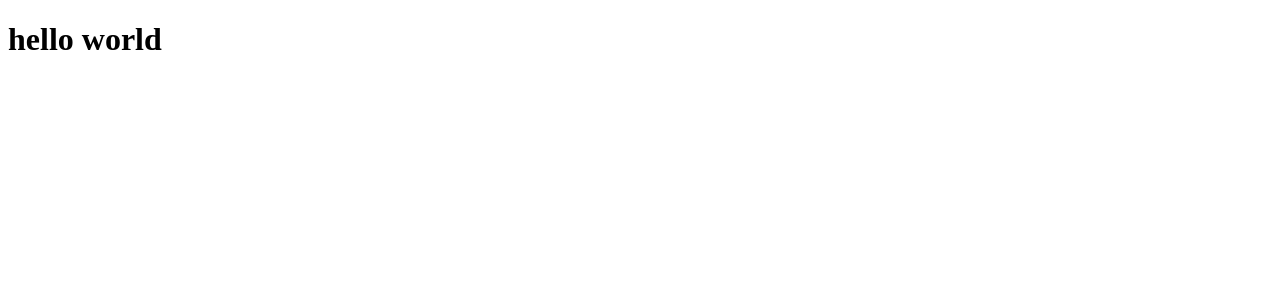
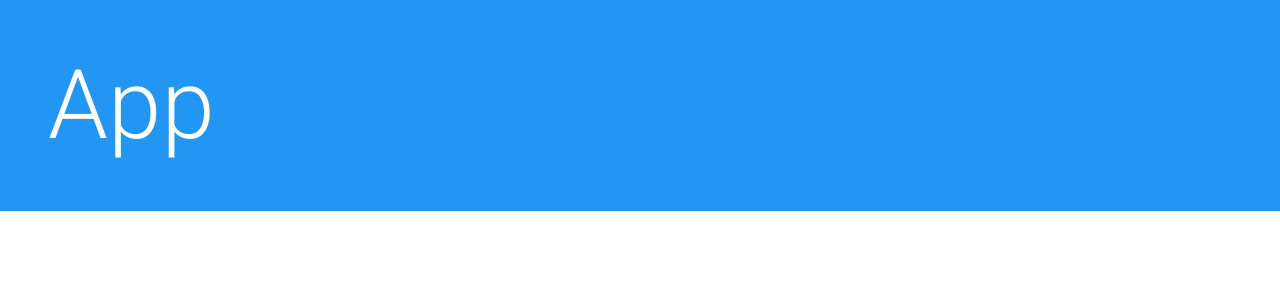
Before and after one commit to SasnarineDeodat/realist, a React (Create React App) app in the folder client/: page / in a window 1280 px wide. Shown: the top 300 px of the page. Built offline with nearby package versions, Linux system fonts and the light colour scheme.

Commit message:
How to use material bootstrap theme in React?

```diff
--- a/client/public/index.html
+++ b/client/public/index.html
@@ -10,34 +10,18 @@
       content="Web site created using create-react-app"
     />
     <link rel="apple-touch-icon" href="%PUBLIC_URL%/logo192.png" />
-    <!--
-      manifest.json provides metadata used when your web app is installed on a
-      user's mobile device or desktop. See https://developers.google.com/web/fundamentals/web-app-manifest/
-    -->
+
     <link rel="manifest" href="%PUBLIC_URL%/manifest.json" />
-    <!--
-      Notice the use of %PUBLIC_URL% in the tags above.
-      It will be replaced with the URL of the `public` folder during the build.
-      Only files inside the `public` folder can be referenced from the HTML.
 
-      Unlike "/favicon.ico" or "favicon.ico", "%PUBLIC_URL%/favicon.ico" will
-      work correctly both with client-side routing and a non-root public URL.
-      Learn how to configure a non-root public URL by running `npm run build`.
-    -->
-    <title>React App</title>
+    <link
+      rel="stylesheet"
+      href="https://cdn.jsdelivr.net/npm/bootswatch@4.5.2/dist/materia/bootstrap.min.css"
+    />
+
+    <title>Realist App</title>
   </head>
   <body>
     <noscript>You need to enable JavaScript to run this app.</noscript>
     <div id="root"></div>
-    <!--
-      This HTML file is a template.
-      If you open it directly in the browser, you will see an empty page.
-
-      You can add webfonts, meta tags, or analytics to this file.
-      The build step will place the bundled scripts into the <body> tag.
-
-      To begin the development, run `npm start` or `yarn start`.
-      To create a production bundle, use `npm run build` or `yarn build`.
-    -->
   </body>
 </html>
--- a/client/src/App.js
+++ b/client/src/App.js
@@ -1,7 +1,7 @@
 function App() {
   return (
     <div>
-      <h1>hello world</h1>
+      <h1 className="display-1 bg-primary text-light p-5">App</h1>
     </div>
   );
 }
```
